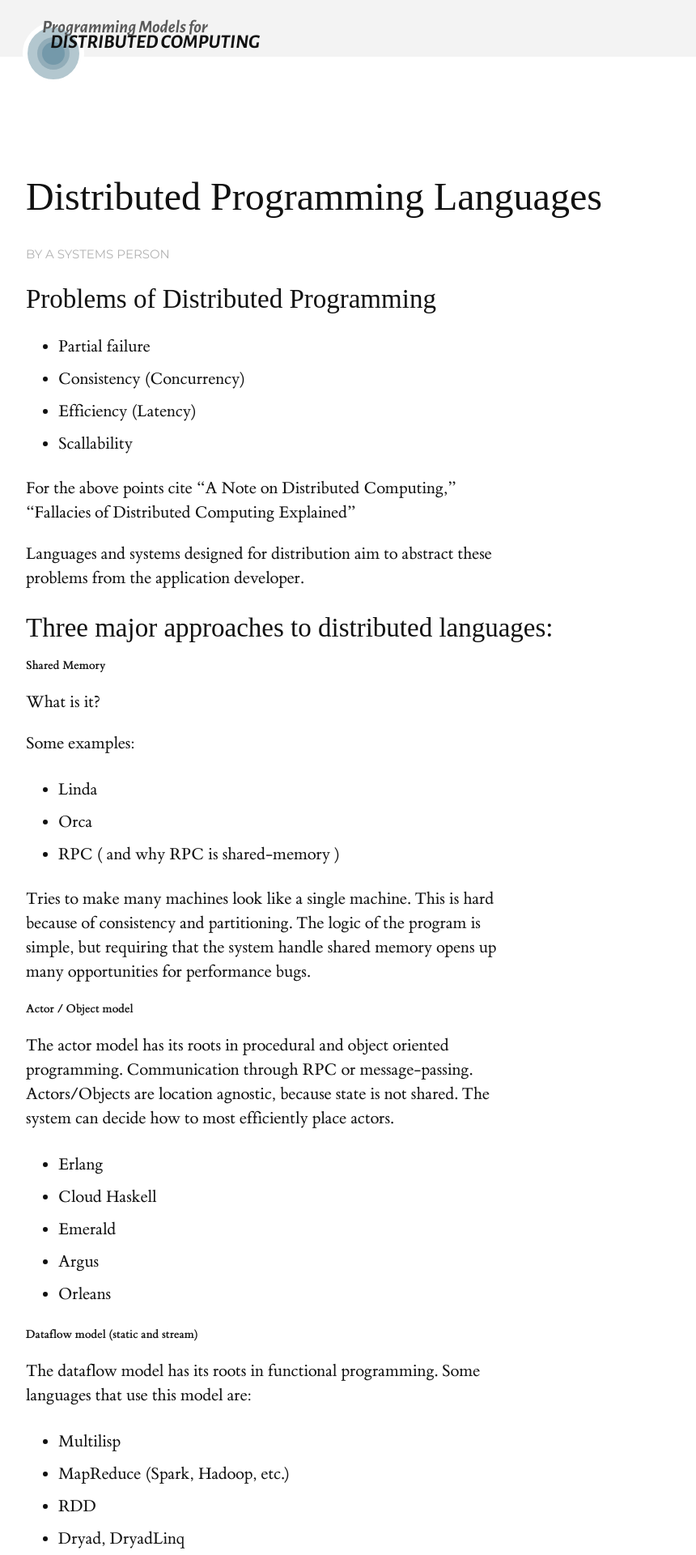
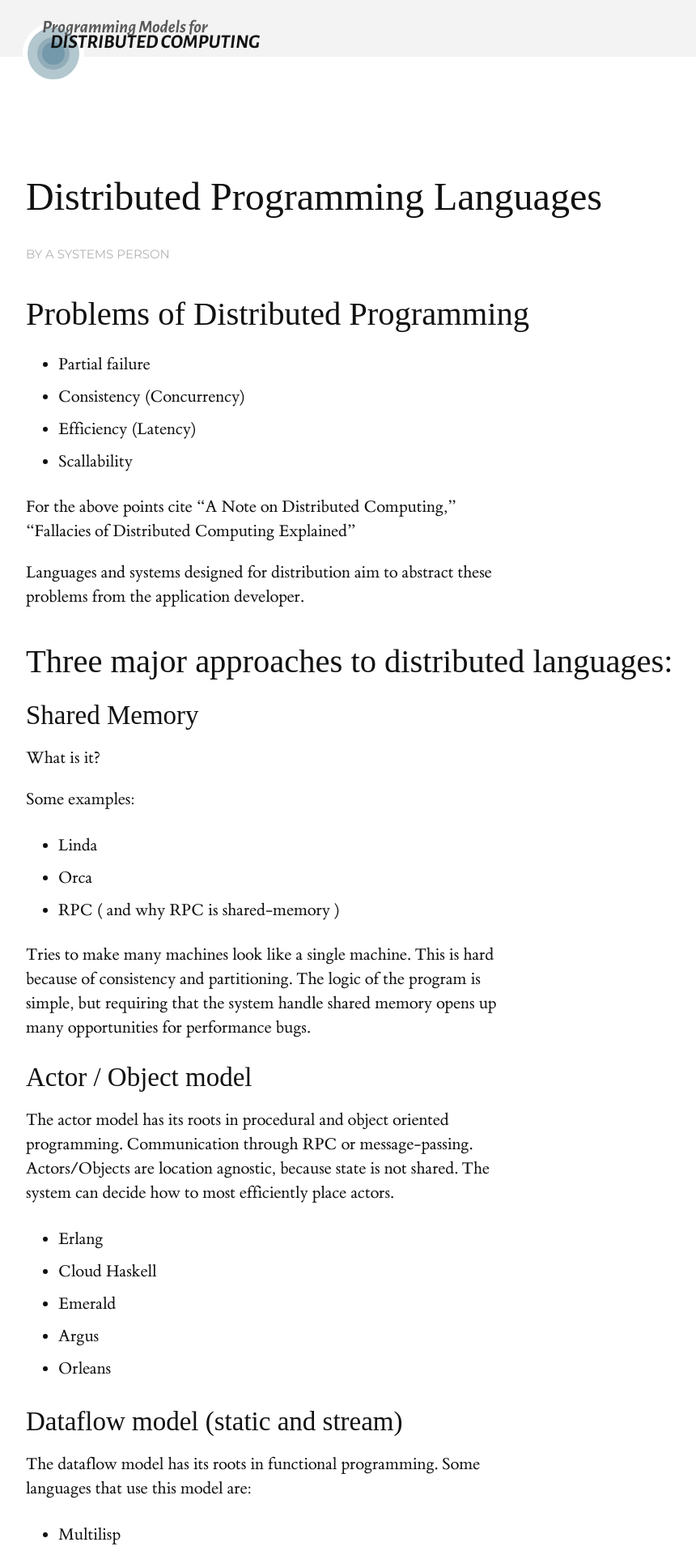
Before and after one commit to heathermiller/dist-prog-book, a Jekyll site: the page built from chapter/4/dist-langs.md, in a window 1280 px wide. Shown: the top 1920 px of the page at 81% size, without its empty margins (128-988 px from the left). Built offline with Jekyll 4.4.1, drawn with Linux system fonts in a browser that asks for light colours; some web fonts are replaced.

```diff
--- a/chapter/4/dist-langs.md
+++ b/chapter/4/dist-langs.md
@@ -4,7 +4,7 @@ title:  "Distributed Programming Languages"
 by: "A Systems Person"
 ---
 
-### Problems of Distributed Programming
+## Problems of Distributed Programming
 
 * Partial failure
 * Consistency (Concurrency)
@@ -16,9 +16,9 @@ For the above points cite "A Note on Distributed Computing," "Fallacies of Distr
 Languages and systems designed for distribution aim to abstract these problems from the application developer.
 
 
-### Three major approaches to distributed languages:
+## Three major approaches to distributed languages:
 
-#### Shared Memory
+### Shared Memory
 
 What is it?
 
@@ -32,7 +32,7 @@ Tries to make many machines look like a single machine.
 This is hard because of consistency and partitioning.
 The logic of the program is simple, but requiring that the system handle shared memory opens up many opportunities for performance bugs.
 
-#### Actor / Object model
+### Actor / Object model
 
 The actor model has its roots in procedural and object oriented programming.
 Communication through RPC or message-passing.
@@ -45,7 +45,7 @@ The system can decide how to most efficiently place actors.
 * Argus
 * Orleans
 
-#### Dataflow model (static and stream)
+### Dataflow model (static and stream)
 
 The dataflow model has its roots in functional programming.
 Some languages that use this model are:
@@ -55,7 +55,7 @@ Some languages that use this model are:
 * RDD
 * Dryad, DryadLinq
 
-#### Which is best? Why?
+### Which is best? Why?
 
 MR vs Actors: depends on problem, solution
 
@@ -74,9 +74,9 @@ Actors:
 
 * Message-passing chapter
 
-### Support for Distribution
+## Support for Distribution
 
-#### Intro
+### Intro
 
 * What is a DSL?
 
@@ -86,14 +86,14 @@ Another definition:
 
 > A domain-specific language is a programming language or executable specification language that offers, through appropriate notations and abstractions, expressive power focused on, and usually restricted to, a particular problem domain.
 
-#### Where is it in the stack?
+### Where is it in the stack?
 
 * Libraries:
 * Compiler Extension
 * Compiler / Runtime:
 * Hardware
 
-#### Why GPL's not DSL's?
+### Why GPL's not DSL's?
 
 Reasons for moving to GPL's as base for DSL's
 
```
